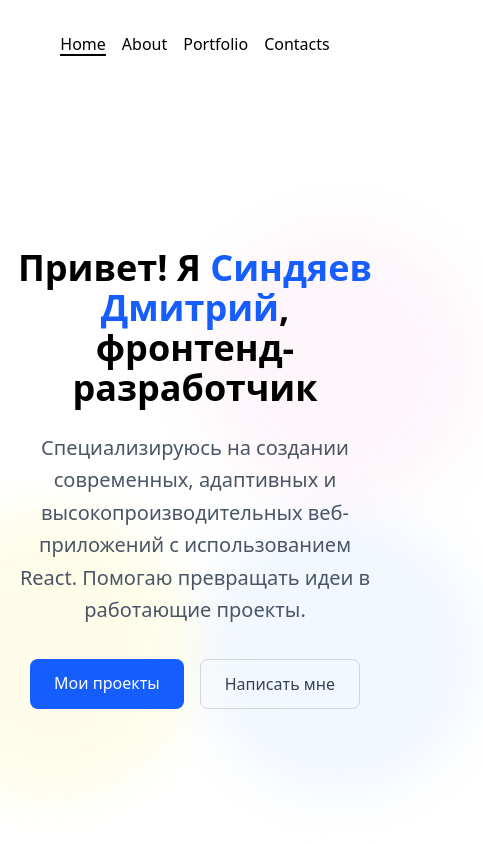
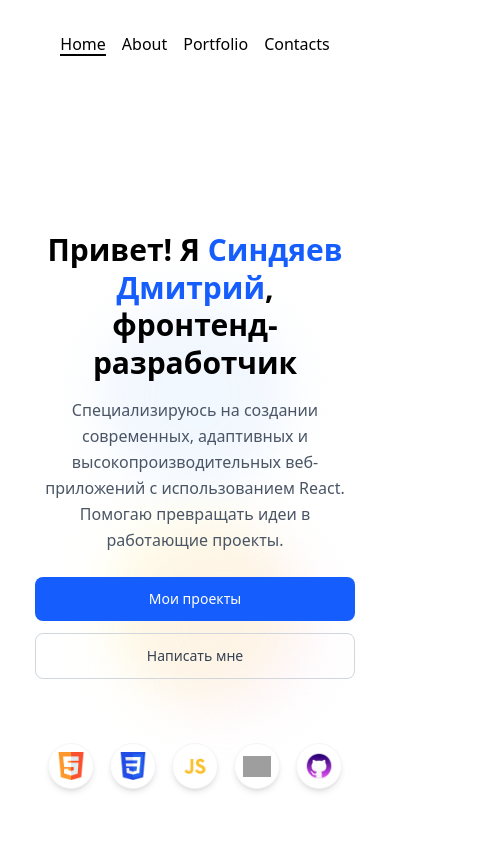
Before and after one commit to Sindds/Sindds.github.io, a React (Vite) app: page / in a window 390 px wide. Shown: the top 844 px of the page, 483 px wide, since content can reach past the window. Built offline with nearby package versions, Linux system fonts and the light colour scheme; grey boxes are pictures that could not be loaded.

Commit message:
Проверил и добавил адаптив на всех страницах

```diff
--- a/src/components/WeatherApp.jsx
+++ b/src/components/WeatherApp.jsx
@@ -141,7 +141,7 @@ function WeatherApp() {
       nightIcon: day.nightIcons.length > 0 ? day.nightIcons[Math.floor(day.nightIcons.length / 2)] : '01n',
       pressure: Math.round(day.pressures.reduce((a, b) => a + b, 0) / day.pressures.length),
       description: day.descriptions[0]
-    })).slice(0, 7);
+    })).slice(0, 4);
   };
 
   const formatDate = (dateString) => {
--- a/src/components/loader.js
+++ b/src/components/loader.js
@@ -2,21 +2,20 @@ function hideLoader() {
     const loader = document.getElementById('loader');
     const content = document.getElementById('content');
 
-    if (loader) {
-        loader.classList.add('loader-hidden');
+    if (!loader) return;
 
-        if (content) {
-            content.classList.remove('content-hidden');
-            content.classList.add('content-visible');
-        }
+    loader.classList.add('loader-hidden');
 
-        loader.addEventListener('transitionend', () => {
-            loader.remove();
-        });
+    if (content) {
+        content.classList.remove('content-hidden');
+        content.classList.add('content-visible');
     }
+
+    setTimeout(() => {
+        loader.remove();
+    }, 500); // синхронно с opacity transition
 }
+
 window.addEventListener('load', () => {
-    setTimeout(hideLoader, 820);
+    setTimeout(hideLoader, 800);
 });
-
-setTimeout(hideLoader, 5000);
--- a/src/components/weatherApp.css
+++ b/src/components/weatherApp.css
@@ -183,8 +183,10 @@
 
 .forecast-days {
   display: grid;
-  grid-template-columns: repeat(auto-fit, minmax(150px, 1fr));
+  grid-template-columns: repeat(2, 1fr);
   gap: 18px;
+  max-width: 500px;
+  margin: 0 auto;
 }
 
 .forecast-day {
@@ -340,8 +342,9 @@
   }
 
   .forecast-days {
-    grid-template-columns: repeat(auto-fit, minmax(140px, 1fr));
-    gap: 15px;
+    grid-template-columns: repeat(2, minmax(0, 1fr));
+    max-width: 100%;
+    gap: 12px;
   }
 
   .forecast-day {
@@ -371,8 +374,8 @@
     font-size: 1.8em;
   }
 
-  .forecast-days {
-    grid-template-columns: repeat(1fr);
+ .forecast-days {
+    grid-template-columns: 1fr;
   }
 
   .weather-temperature {
--- a/src/index.css
+++ b/src/index.css
@@ -24,25 +24,37 @@
 }
 
 html {
+  margin: 0;
+  padding: 0;
+  width: 100%;
+  height: 100%;
   font-size: 16px;
   overflow-x: hidden;
   scroll-behavior: smooth;
+}
+
+body {
+  margin: 0;
+  padding: 0;
+  padding-top: env(safe-area-inset-top);
+  width: 100%;
+  height: 100%;
 }
 
 :root {
   font-family: system-ui, Avenir, Helvetica, Arial, sans-serif;
 }
 
-.loader  {
+.loader {
   position: fixed;
   top: 0;
   left: 0;
-  width: 100%;
-  height: 100%;
-  background: white;
+  width: 100vw;
+  height: 100dvh;
   display: flex;
   justify-content: center;
   align-items: center;
+  background: white;
   z-index: 9999;
 }
 
--- a/src/pages/Home.jsx
+++ b/src/pages/Home.jsx
@@ -11,51 +11,80 @@ const HeroSection = () => {
   ]
 
   return (
-    <section className='min-h-screen flex flex-col justify-center items-center relative px-4 py-12'>
-      <div className='text-center max-w-4xl mx-auto mb-16'>
-        <h1 className='text-4xl md:text-5xl font-bold mb-6'>
-          Привет! Я <span className='text-blue-600'>Синдяев Дмитрий</span>,<br />
+    <section className='relative min-h-screen flex flex-col justify-center items-center px-4 py-16 sm:py-20 overflow-hidden'>
+
+      {/* Фоновые блобы — позиционируем относительно секции */}
+      <div className='absolute inset-0 -z-10 overflow-hidden'>
+        <div className='absolute top-1/4 left-1/4 w-48 h-48 sm:w-64 sm:h-64 md:w-72 md:h-72 bg-blue-100 rounded-full mix-blend-multiply filter blur-xl opacity-30 animate-pulse' />
+        <div className='absolute top-1/2 right-1/4 w-48 h-48 sm:w-64 sm:h-64 md:w-72 md:h-72 bg-yellow-100 rounded-full mix-blend-multiply filter blur-xl opacity-30 animate-pulse delay-1000' />
+        <div className='absolute bottom-1/4 left-1/3 w-48 h-48 sm:w-64 sm:h-64 md:w-72 md:h-72 bg-pink-100 rounded-full mix-blend-multiply filter blur-xl opacity-30 animate-pulse delay-2000' />
+      </div>
+
+      {/* Основной контент */}
+      <div className='text-center w-full max-w-xs sm:max-w-lg md:max-w-2xl lg:max-w-3xl xl:max-w-4xl mx-auto mb-12 md:mb-16'>
+        <h1 className='text-3xl sm:text-4xl md:text-5xl lg:text-6xl font-bold mb-4 sm:mb-6 leading-tight'>
+          Привет! Я{' '}
+          <span className='text-blue-600'>Синдяев Дмитрий</span>,
+          <br />
           фронтенд-разработчик
         </h1>
 
-        <p className='text-xl text-gray-600 mb-8 leading-relaxed'>
-          Специализируюсь на создании современных, адаптивных и высокопроизводительных веб-приложений с использованием React. Помогаю превращать идеи в работающие проекты.
+        <p className='text-base sm:text-lg md:text-xl text-gray-600 mb-6 sm:mb-8 leading-relaxed px-2 sm:px-0'>
+          Специализируюсь на создании современных, адаптивных и высокопроизводительных
+          веб-приложений с использованием React. Помогаю превращать идеи в работающие проекты.
         </p>
 
-        <div className='flex justify-center gap-4'>
+        {/* Кнопки: на 320px — столбец, с 400px — ряд */}
+        <div className='flex flex-col min-[400px]:flex-row justify-center gap-3 sm:gap-4'>
           <NavLink
             to={Page.PORTFOLIO}
-            className='bg-blue-600 hover:bg-blue-700 text-white px-6 py-3 rounded-lg transition-all duration-300 transform hover:-translate-y-1'
+            className='bg-blue-600 hover:bg-blue-700 text-white px-6 py-3 rounded-lg transition-all duration-300 transform hover:-translate-y-1 text-sm sm:text-base'
           >
             Мои проекты
           </NavLink>
           <NavLink
             to={Page.CONTACTS}
-            className='border border-gray-300 hover:border-blue-600 text-gray-700 hover:text-blue-600 px-6 py-3 rounded-lg transition-all duration-300 transform hover:-translate-y-1'
+            className='border border-gray-300 hover:border-blue-600 text-gray-700 hover:text-blue-600 px-6 py-3 rounded-lg transition-all duration-300 transform hover:-translate-y-1 text-sm sm:text-base'
           >
             Написать мне
           </NavLink>
         </div>
       </div>
 
-      <div className='fixed right-6 bottom-1/3 hidden md:flex flex-col items-center space-y-6'>
+      {/* Иконки технологий:
+          - mobile (< 768px): горизонтальная полоска снизу
+          - md+ (≥ 768px): вертикальная панель справа, фиксированная
+      */}
+
+      {/* Мобильная версия — горизонтальная, внутри потока */}
+      <div className='flex md:hidden justify-center gap-4 mt-4'>
         {technologies.map(tech => (
           <div key={tech.name} className='group relative flex items-center justify-center'>
-            <div className='bg-white p-2 rounded-full shadow-lg border border-gray-100 transition-all duration-300 group-hover:scale-110 group-hover:shadow-xl'>
-              <img src={tech.icon} alt={tech.name} className='h-8 w-8 object-contain' />
+            <div className='bg-white p-2 rounded-full shadow-md border border-gray-100 transition-all duration-300 group-hover:scale-110'>
+              <img src={tech.icon} alt={tech.name} className='h-7 w-7 object-contain' />
             </div>
-            <span className='absolute right-full mr-3 px-2 py-1 bg-gray-800 text-white text-sm rounded opacity-0 group-hover:opacity-100 transition-opacity duration-300 whitespace-nowrap'>
+            {/* Тултип вверх на мобилке */}
+            <span className='absolute bottom-full mb-2 px-2 py-1 bg-gray-800 text-white text-xs rounded opacity-0 group-hover:opacity-100 transition-opacity duration-300 whitespace-nowrap'>
               {tech.name}
             </span>
           </div>
         ))}
       </div>
 
-      <div className='absolute -z-10'>
-        <div className='absolute top-1/4 left-1/4 w-72 h-72 bg-blue-100 rounded-full mix-blend-multiply filter blur-xl opacity-30 animate-pulse'></div>
-        <div className='absolute top-1/2 right-1/4 w-72 h-72 bg-yellow-100 rounded-full mix-blend-multiply filter blur-xl opacity-30 animate-pulse delay-1000'></div>
-        <div className='absolute bottom-1/4 left-1/3 w-72 h-72 bg-pink-100 rounded-full mix-blend-multiply filter blur-xl opacity-30 animate-pulse delay-2000'></div>
+      {/* Десктопная версия — вертикальная, фиксированная */}
+      <div className='fixed right-4 lg:right-6 top-1/2 -translate-y-1/2 hidden md:flex flex-col items-center space-y-4 lg:space-y-6 z-40'>
+        {technologies.map(tech => (
+          <div key={tech.name} className='group relative flex items-center justify-center'>
+            <div className='bg-white p-2 rounded-full shadow-lg border border-gray-100 transition-all duration-300 group-hover:scale-110 group-hover:shadow-xl'>
+              <img src={tech.icon} alt={tech.name} className='h-7 w-7 lg:h-8 lg:w-8 object-contain' />
+            </div>
+            <span className='absolute right-full mr-3 px-2 py-1 bg-gray-800 text-white text-xs lg:text-sm rounded opacity-0 group-hover:opacity-100 transition-opacity duration-300 whitespace-nowrap'>
+              {tech.name}
+            </span>
+          </div>
+        ))}
       </div>
+
     </section>
   )
 }
```
Also changed, not shown: src/pages/About.jsx (+28 -22 lines), src/pages/Portfolio.jsx (+41 -20 lines).
